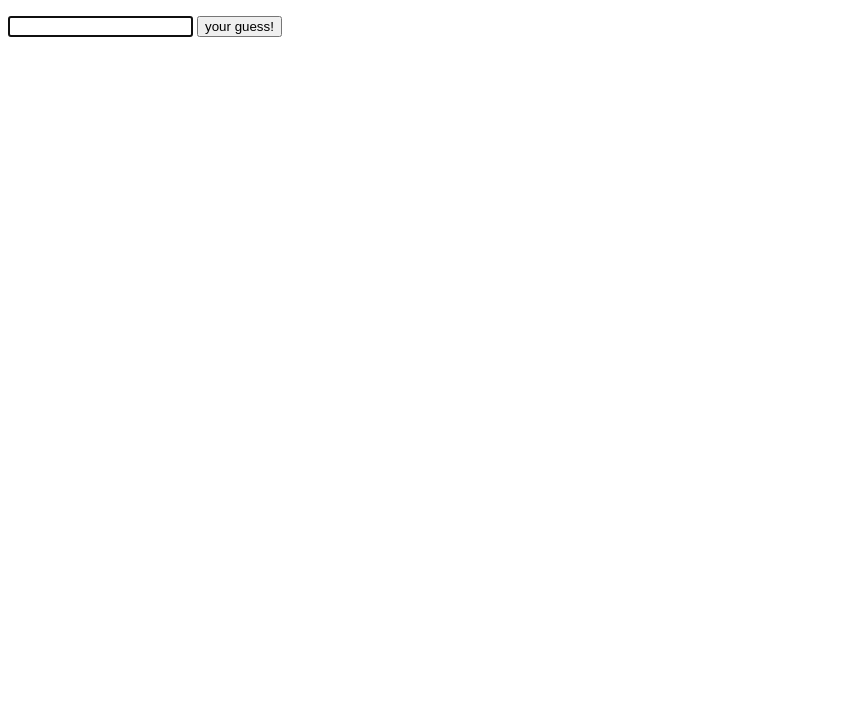
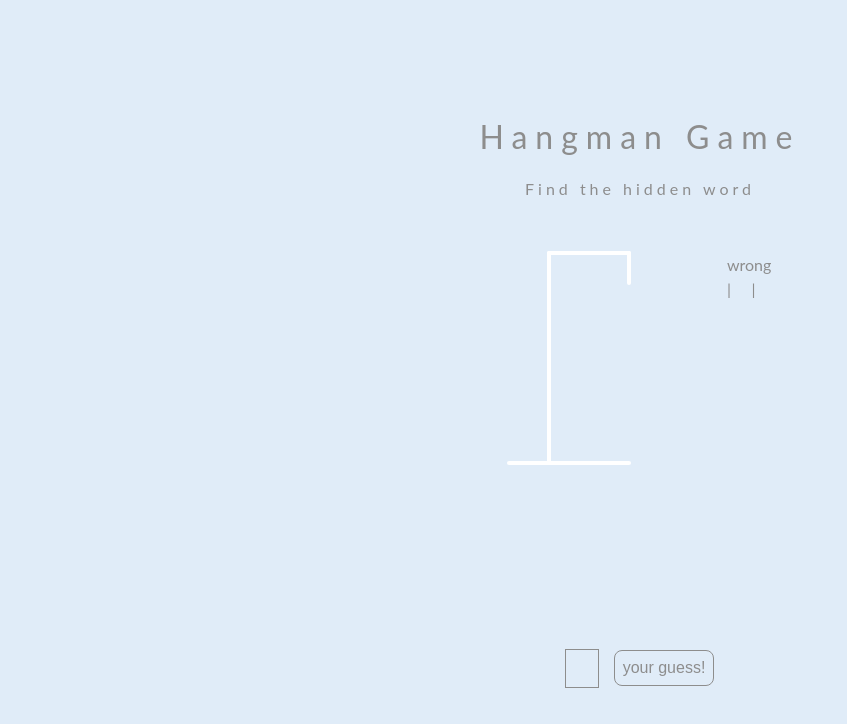
Before and after one commit to MassMatsu/js-hangman, a plain HTML site: page index.html in a window 1280 px wide. Shown: the whole page, without its empty margins (0-847 px from the left). Drawn offline with Linux system fonts and the light colour scheme; no server answers.

Commit message:
implemented css

```diff
--- a/app.css
+++ b/app.css
@@ -1,6 +1,190 @@
-.result {
+:root {
+  --spacing: 0.25rem;
+  --radius: 0.5rem;
+  --transition: all 0.3s linear;
+  --light-shadow: 0 5px 15px rgba(0, 0, 0, 0.1);
+  --dark-shadow: 0 5px 15px rgba(0, 0, 0, 0.2);
+}
+
+* {
+  margin: 0;
+  padding: 0;
+  box-sizing: border-box;
+}
+body {
+  background-color: #e0ecf8;
+  color: rgb(141, 141, 141);
+  font-family: 'Lato', Helvetica, sans-serif;
+  line-height: 1.5;
+
+}
+.game-container {
+  overflow: hidden;
+  width: 100%;
+  min-height: 100vh;
+  display: flex;
+  justify-content: center;
+  align-items: center;
+  position: relative;
+}
+
+h1 {
+  text-align: center;
+  margin-bottom: 1rem;
+  font-weight: normal;
+  letter-spacing: 0.5rem;
+}
+.subtitle {
+  text-align: center;
+  margin-bottom: 2rem;
+  font-weight: normal;
+  letter-spacing: 0.25rem;
+}
+.game-status-container {
+  display: flex;
+  justify-content: center;
+}
+.puzzle {
+  padding: 2rem;
+  font-size: 3rem;
+  text-align: center;
+  line-height: 100%;
+  display: flex;
+
+}
+.puzzle span {
+  /* border-bottom: 1px solid #534f59; */
+  /* display: inline-block; */
+  font-size: 1.5rem;
+  height: 2rem;
+  line-height: 2rem;
+  margin: 0 0.1rem;
+  text-align: center;
+  text-transform: uppercase;
+  width: 1.5rem;
+}
+@media screen and (min-width: 768px) {
+  .game-status-container {
+    justify-content: space-around
+  }
+
+  .puzzle span {
+    font-size: 2rem;
+    height: 2.4rem;
+    line-height: 2.4rem;
+    margin: 0 0.1rem;
+    text-align: center;
+    text-transform: uppercase;
+    width: 2rem;
+  }
+}
+
+.remainingGuess {
+  text-align: center;
+}
+.message {
+  height: 1rem;
+  text-align: center;
+  margin-top: 1rem;
+  margin-bottom: 2rem;
+  transition: var(--transition);
+}
+
+.figure-container {
+  fill: transparent;
+  stroke: #fff;
+  stroke-width: 4px;
+  stroke-linecap: round;
+}
+
+.figure-part {
   display: none;
 }
-.result.show {
-  display: block;
+
+.wrong-letters-container {
+  padding: 20px;
 }
+.form {
+  display: flex;
+  justify-content: center;
+  align-items: center;
+}
+.form input {
+  font-size: 2rem;
+  width: 2rem;
+  text-align: center;
+  background: none;
+  border: none;
+  border-bottom: 1px solid rgb(141, 141, 141);
+  margin-right: 1rem;
+}
+.form input:focus {
+  outline: 1px solid rgb(141, 141, 141);
+  border-bottom: none;
+}
+.form button {
+  font-size: 1rem;
+  padding: 0.5rem;
+  border-radius: var(--radius);
+  border: 1px solid rgb(141, 141, 141);
+  background: none;
+  color: rgb(141, 141, 141);
+  cursor: pointer;
+}
+
+@keyframes modalOpen {
+  0% {
+    opacity: 0;
+  }
+  50% {
+    opacity: 0.5;
+  }
+  100% {
+    opacity: 1;
+  }
+}
+.modal-container {
+  position: fixed;
+  top: 0;
+  right: 0;
+  bottom: 0;
+  left: 0;
+  background-color: rgba(0, 0, 0, 0.5);
+  display: none;
+  justify-content: center;
+  align-items: center;
+}
+.modal-container.show {
+  display: flex;
+  animation: modalOpen 0.5s ease;
+}
+.result {
+  /* display: flex;
+  justify-content: center;
+  align-items: center; */
+  text-align: center;
+  padding: 1rem;
+  background-color: rgba(0, 0, 0, 0.2);
+  border-radius: var(--radius);
+}
+
+.result h2 {
+  font-weight: normal;
+  letter-spacing: 0.1rem;
+  margin-bottom: 1rem;
+}
+.result p {
+  margin-bottom: 1rem;
+}
+.result span {
+  font-size: 1.25rem;
+}
+.result button {
+  font-size: 1rem;
+  padding: 0.5rem;
+  border-radius: var(--radius);
+  border: 1px solid rgb(141, 141, 141);
+  background: none;
+  color: rgb(141, 141, 141);
+  cursor: pointer;
+}
--- a/app.js
+++ b/app.js
@@ -1,10 +1,46 @@
 const render = () => {
+  const wrongEl = document.getElementById('wrong-letter')
+  const figureParts = document.querySelectorAll('.figure-part')
   const puzzleEl = document.getElementById('puzzle');
   const remainingGuessesEl = document.getElementById('remainingGuesses');
   const messageEl = document.getElementById('message');
 
-  puzzleEl.textContent = game.getPuzzle();
-  remainingGuessesEl.textContent = `you have ${game.remainingGuesses === 0 ? 'no' : game.remainingGuesses} more chance${game.remainingGuesses === 1 ? '' : 's'} left`;
+  // wrong letters
+  const wrong = game.guessedLetters.filter((letter) => !game.text.includes(letter))
+  if (wrong.length > 0) {
+    wrongEl.innerHTML = wrong.map((item) => {
+    return `
+    <span>${item}</span>
+    `
+  }).join('')
+  } else {
+    wrongEl.innerHTML = `<span>letters appear here</span>`
+  }
+
+  // figure part
+  figureParts.forEach((part, index) => {
+    if (index < wrong.length) {
+      part.style.display = 'block'
+    } else {
+      part.style.display = 'none'
+    }
+  })
+
+
+  // puzzle
+  const puzzle = game.getPuzzle().split('')
+  console.log(puzzle)
+  puzzleEl.innerHTML = game.getPuzzle().split('').map((letter) => {
+    console.log(letter)
+    return `
+      <span>${letter === ' ' ? ' ' : letter}</span>
+    `
+  }).join('');
+
+  // remaining guesses message
+  remainingGuessesEl.textContent = `- you have ${game.remainingGuesses === 0 ? 'no' : game.remainingGuesses} more chance${game.remainingGuesses === 1 ? '' : 's'} left -`;
+
+  // game message
   messageEl.textContent = game.message;
   setTimeout(() => {
     messageEl.textContent = ''
@@ -13,24 +49,23 @@ const render = () => {
 };
 
 const renderResult = () => {
-  const guessBtn = document.getElementById('guessBtn');
-  const statusContainer = document.getElementById('statusContainer');
+  const statusContainer = document.getElementById('modal-container');
   const statusEl = document.getElementById('status');
   const answerEl = document.getElementById('answer')
   const nextGameBtn = document.getElementById('nextBtn');
 
   if (game.status === 'over') {
-    statusEl.textContent = 'game is over';
-    guessBtn.disabled = true;
+    statusEl.textContent = 'Game is over';
   }
   if (game.status === 'completed') {
     statusEl.textContent = 'Great job! you guessed the word!';
   }
 
   if (game.status !== 'playing') {
-    answerEl.textContent = `the puzzle was ${game.text.join('')}`
+    answerEl.innerHTML = `
+      <p>the puzzle was <span> "${game.text.join('')}" </span></p>
+    `
     nextGameBtn.addEventListener('click', () => {
-      guessBtn.disabled = false;
       statusContainer.classList.remove('show')
       startGame();
     });
@@ -43,8 +78,10 @@ const clearText = () => {
   inputEl.value = '';
 };
 
+
 document.querySelector('#submitGuess').addEventListener('submit', (e) => {
   e.preventDefault();
+
   game.makeGuess(e.target.guessText.value); // set the puzzle
   game.setStatus();                         // check status and set it
   render();                                 // render the main part
@@ -54,7 +91,7 @@ document.querySelector('#submitGuess').addEventListener('submit', (e) => {
 
 const startGame = async () => {
   const puzzle = await fetchPuzzle();
-  game = new Hangman(puzzle, 2);
+  game = new Hangman(puzzle, 6);
   render();
 };
 
--- a/hangman.js
+++ b/hangman.js
@@ -20,23 +20,27 @@ class Hangman {
   }
   // take input and check if it matches and set the message
   makeGuess(guess) {
+
     if (guess.toLowerCase().match(/[a-z]/)) {
       const isUnique = !this.guessedLetters.includes(guess);
       const isRight = this.text.includes(guess);
 
       if (isUnique) {
         this.guessedLetters.push(guess);
-        console.log('push');
+      }
+      if (!isUnique) {
+        this.message = 'got it already'
       }
       if (isUnique && isRight) {
         this.message = 'nice!';
+        correct.play()
       }
       if (isUnique && !isRight) {
         this.remainingGuesses--;
         this.message = 'wrong guess..';
       }
     } else {
-      this.message = 'plese type an alphabet letter';
+      this.message = 'plese type a letter';
     }
   }
   // set game status whether if it's playing, clear or over
--- a/index.html
+++ b/index.html
@@ -4,28 +4,71 @@
     <meta charset="UTF-8" />
     <meta name="viewport" content="width=device-width, initial-scale=1.0" />
     <title>Hangman Game</title>
-    <link rel="stylesheet" href="app.css">
+    <link rel="stylesheet" href="app.css" />
   </head>
   <body>
-    <div>
-      <p id='puzzle'></p>
-      <p id='remainingGuesses'></p>
-      <p id='message'></p>
-    </div>
-    <form id='submitGuess'>
-      <input id='guessText' type="text" name='guessText' maxlength="1" autofocus autocomplete="off"/>
-      <button type='submit' id="guessBtn">your guess!</button>
-    </form>
-    <div id='statusContainer' class='result'>
-      <h2 id='status'></h2>
-      <p id='answer' ></p>
-      <button id='nextBtn'>next game</button>
-      <span> set chances amount <span id='count'></span><span>+</span><span>-</span></span>
+    <div class="game-container">
+      <div class="container">
+        <h1>Hangman Game</h1>
+        <h4 class="subtitle">Find the hidden word</h4>
+        <div class="game-status-container">
+          <svg height="250" width="200" class="figure-container">
+            <!--stand-->
+            <line x1="60" y1="20" x2="140" y2="20" />
+            <line x1="140" y1="20" x2="140" y2="50" />
+            <line x1="60" y1="20" x2="60" y2="230" />
+            <line x1="20" y1="230" x2="140" y2="230" />
+            <!--head-->
+            <circle cx="140" cy="70" r="20" class="figure-part" />
+            <!--body-->
+            <line x1="140" y1="90" x2="140" y2="150" class="figure-part" />
+            <!--arms-->
+            <line x1="140" y1="105" x2="130" y2="140" class="figure-part" />
+            <line x1="140" y1="105" x2="150" y2="140" class="figure-part" />
+            <!--legs-->
+            <line x1="140" y1="150" x2="130" y2="180" class="figure-part" />
+            <line x1="140" y1="150" x2="150" y2="180" class="figure-part" />
+          </svg>
+          <div class="wrong-letters-container">
+            <div id="wrong-letters">
+              <p>wrong</p>
+              <span>| &nbsp;</span>
+              <span id="wrong-letter"></span>
+              <span> &nbsp; |</span>
+            </div>
+          </div>
+        </div>
+
+        <div>
+          <div id="puzzle" class="puzzle">
+            <span></span>
+          </div>
+          <p id="remainingGuesses" class="remainingGuess"></p>
+          <p id="message" class="message"></p>
+        </div>
+        <form id="submitGuess" class="form">
+          <input
+            id="guessText"
+            type="text"
+            name="guessText"
+            maxlength="1"
+            autofocus
+            autocomplete="off"
+          />
+          <button type="submit" id="guessBtn">your guess!</button>
+        </form>
+      </div>
+      <div id="modal-container" class="modal-container">
+        <div class="result">
+          <h2 id="status"></h2>
+          <p id="answer"></p>
+          <button id="nextBtn">next game</button>
+        </div>
+      </div>
     </div>
 
     <script src="hangman.js"></script>
     <script src="requests.js"></script>
     <script src="app.js"></script>
-
   </body>
 </html>
```
Also changed, not shown: 2 other files.
